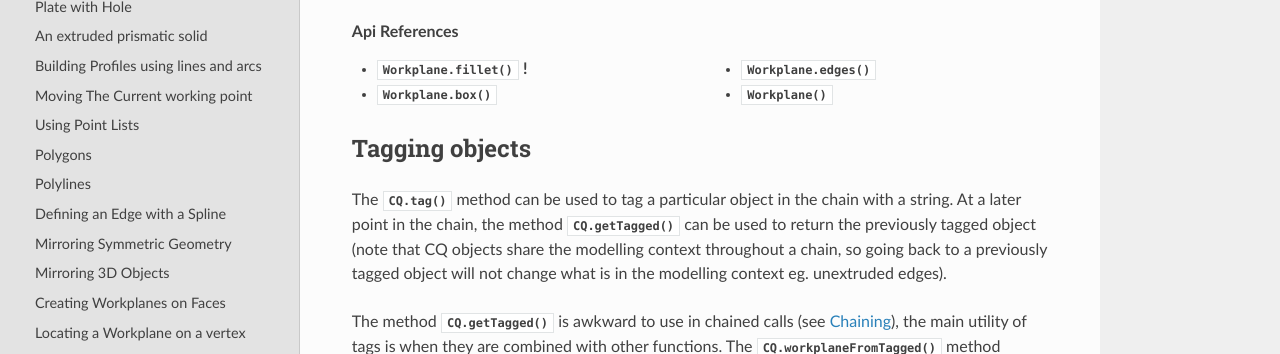
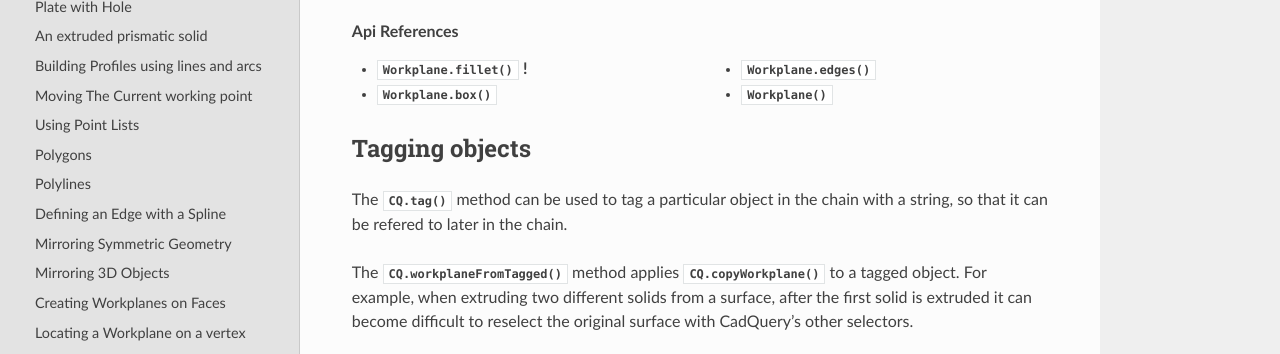
Before and after one commit to CadQuery/cadquery, a Sphinx documentation site: the page built from doc/examples.rst, in a window 1280 px wide and 900 px high, scrolled down 10124 px, cut to the strip 68-422 px from the top of the window. Built offline with Sphinx 7.4.7 and the Read the Docs theme 2.0.0, drawn with Linux system fonts in a browser that asks for light colours.

Commit message:
removed getTagged from docs

```diff
--- a/doc/examples.rst
+++ b/doc/examples.rst
@@ -633,9 +633,9 @@
 Tagging objects
 ----------------
 
-The :py:meth:`CQ.tag` method can be used to tag a particular object in the chain with a string. At a later point in the chain, the method :py:meth:`CQ.getTagged` can be used to return the previously tagged object (note that CQ objects share the modelling context throughout a chain, so going back to a previously tagged object will not change what is in the modelling context eg. unextruded edges).
+The :py:meth:`CQ.tag` method can be used to tag a particular object in the chain with a string, so that it can be refered to later in the chain.
 
-The method :py:meth:`CQ.getTagged` is awkward to use in chained calls (see :ref:`chaining`), the main utility of tags is when they are combined with other functions. The :py:meth:`CQ.workplaneFromTagged` method applies :py:meth:`CQ.copyWorkplane` to a tagged object. For example, when extruding two different solids from a surface, after the first solid is extruded it can become difficult to reselect the original surface with CadQuery's other selectors.
+The :py:meth:`CQ.workplaneFromTagged` method applies :py:meth:`CQ.copyWorkplane` to a tagged object. For example, when extruding two different solids from a surface, after the first solid is extruded it can become difficult to reselect the original surface with CadQuery's other selectors.
 
 .. cq_plot::
 
```
